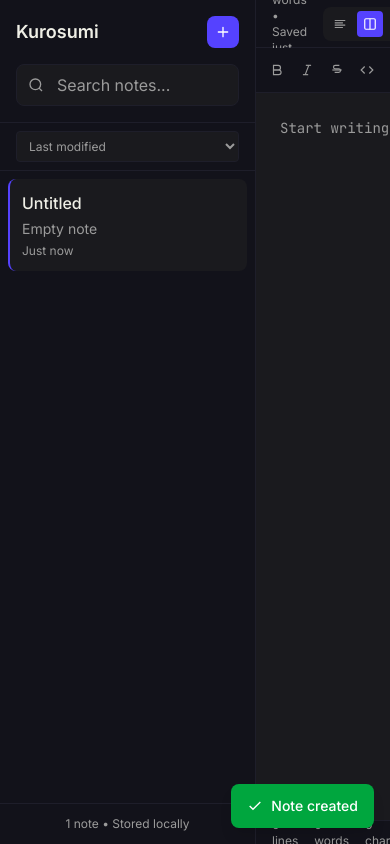
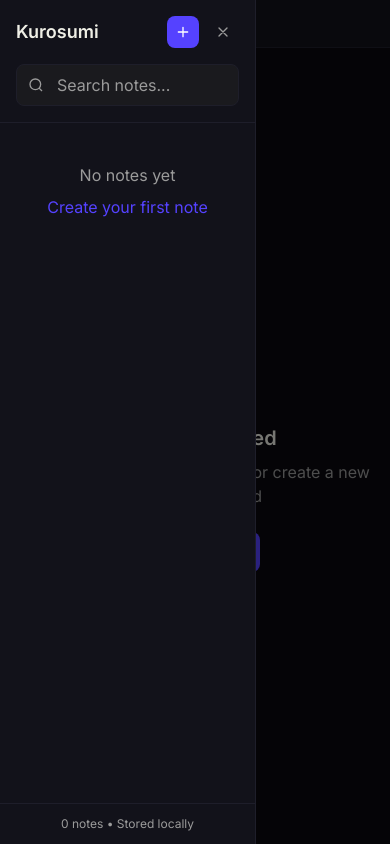
Before and after one commit to md-zeon/kurosumi, a Next.js app: page / in a window 390 px wide. Both pictures are taken after a click on the button "Open sidebar". Built offline with nearby package versions, Linux system fonts and the light colour scheme.

Commit message:
feat: add full mobile responsiveness with sidebar drawer and responsive UI

```diff
--- a/src/app/page.tsx
+++ b/src/app/page.tsx
@@ -18,8 +18,32 @@
   const [saveTimeout, setSaveTimeout] = useState<NodeJS.Timeout | null>(null);
   const [isFullscreen, setIsFullscreen] = useState(false);
   const [showShortcuts, setShowShortcuts] = useState(false);
+  const [sidebarOpen, setSidebarOpen] = useState(false);
+  const [isMobile, setIsMobile] = useState(false);
   const searchInputRef = useRef<HTMLInputElement>(null);
   const { addToast } = useToast();
+
+  // Detect mobile
+  useEffect(() => {
+    const checkMobile = () => {
+      const mobile = window.innerWidth < 768;
+      setIsMobile(mobile);
+      if (!mobile) {
+        setSidebarOpen(false);
+      }
+    };
+
+    checkMobile();
+    window.addEventListener('resize', checkMobile);
+    return () => window.removeEventListener('resize', checkMobile);
+  }, []);
+
+  // Auto-switch to editor view on mobile
+  useEffect(() => {
+    if (isMobile && viewMode === 'split') {
+      setViewMode('editor');
+    }
+  }, [isMobile, viewMode]);
 
   // Load note when selected
   useEffect(() => {
@@ -28,12 +52,16 @@
         if (note) {
           setCurrentNote(note);
           setLastSaved(note.updatedAt);
+          // Close sidebar on mobile after selection
+          if (isMobile) {
+            setSidebarOpen(false);
+          }
         }
       });
     } else {
       setCurrentNote(null);
     }
-  }, [selectedNoteId]);
+  }, [selectedNoteId, isMobile]);
 
   // Create new note
   const handleNewNote = useCallback(async () => {
@@ -116,7 +144,10 @@
       // Ctrl+Shift+F: Focus search
       if ((e.ctrlKey || e.metaKey) && e.shiftKey && e.key === 'F') {
         e.preventDefault();
-        searchInputRef.current?.focus();
+        if (isMobile) {
+          setSidebarOpen(true);
+        }
+        setTimeout(() => searchInputRef.current?.focus(), 100);
       }
 
       // F11: Toggle fullscreen
@@ -131,24 +162,28 @@
         setShowShortcuts(true);
       }
 
-      // Escape: Close modals or exit fullscreen
+      // Escape: Close modals, sidebar, or exit fullscreen
       if (e.key === 'Escape') {
         if (showShortcuts) {
           setShowShortcuts(false);
+        } else if (sidebarOpen) {
+          setSidebarOpen(false);
         } else if (isFullscreen) {
           setIsFullscreen(false);
         }
       }
 
-      // 1, 2, 3: View modes
+      // 1, 2, 3: View modes (only on desktop)
+      if (!isMobile) {
         if (e.key === '1') setViewMode('editor');
         if (e.key === '2') setViewMode('split');
         if (e.key === '3') setViewMode('preview');
+      }
     };
 
     window.addEventListener('keydown', handleKeyDown);
     return () => window.removeEventListener('keydown', handleKeyDown);
-  }, [handleNewNote, isFullscreen, showShortcuts]);
+  }, [handleNewNote, isFullscreen, showShortcuts, sidebarOpen, isMobile]);
 
   // Toggle fullscreen
   const toggleFullscreen = useCallback(() => {
@@ -159,6 +194,11 @@
       document.exitFullscreen();
       setIsFullscreen(false);
     }
+  }, []);
+
+  // Toggle sidebar
+  const toggleSidebar = useCallback(() => {
+    setSidebarOpen((prev) => !prev);
   }, []);
 
   // Word count and character count
@@ -182,14 +222,29 @@
 
   return (
     <div className="flex h-screen bg-[#0A090F] overflow-hidden">
+      {/* Mobile sidebar backdrop */}
+      {isMobile && sidebarOpen && (
+        <div
+          className="fixed inset-0 bg-black/50 z-40 md:hidden"
+          onClick={() => setSidebarOpen(false)}
+        />
+      )}
+
       {/* Sidebar */}
+      <div className={`
+        ${isMobile ? 'fixed inset-y-0 left-0 z-50 transform transition-transform duration-300' : 'relative'}
+        ${isMobile && !sidebarOpen ? '-translate-x-full' : 'translate-x-0'}
+      `}>
         <NoteSidebar
           selectedNoteId={selectedNoteId}
           onSelectNote={setSelectedNoteId}
           onNewNote={handleNewNote}
           refreshTrigger={refreshTrigger}
           searchInputRef={searchInputRef}
+          isMobile={isMobile}
+          onClose={() => setSidebarOpen(false)}
         />
+      </div>
 
       {/* Main content */}
       <div className="flex-1 flex flex-col min-w-0">
@@ -203,6 +258,8 @@
           onNoteCreated={() => setRefreshTrigger((prev) => prev + 1)}
           wordCount={wordCount}
           lastSaved={lastSaved}
+          isMobile={isMobile}
+          onToggleSidebar={toggleSidebar}
         />
 
         {/* Editor/Preview area */}
@@ -232,7 +289,7 @@
                   </svg>
                   New Note
                 </button>
-                <p className="text-xs text-[#9B9B9B] mt-4">
+                <p className="text-xs text-[#9B9B9B] mt-4 hidden md:block">
                   Press <kbd className="px-1.5 py-0.5 font-mono bg-[#12121A] border border-[#1E1E2A] rounded">Ctrl+N</kbd> to create a note
                 </p>
               </div>
@@ -247,7 +304,7 @@
                 />
               )}
               {viewMode === 'split' && (
-                <div className="w-px bg-[#1E1E2A]" />
+                <div className="w-px bg-[#1E1E2A] hidden md:block" />
               )}
               {(viewMode === 'preview' || viewMode === 'split') && (
                 <MarkdownPreview content={currentNote.content} />
@@ -258,21 +315,21 @@
 
         {/* Status bar */}
         {currentNote && (
-          <div className="h-6 border-t border-[#1E1E2A] bg-[#12121A] flex items-center justify-between px-4 text-xs text-[#9B9B9B]">
-            <div className="flex items-center gap-4">
-              <span>{lineCount} lines</span>
+          <div className="h-6 border-t border-[#1E1E2A] bg-[#12121A] flex items-center justify-between px-2 md:px-4 text-xs text-[#9B9B9B]">
+            <div className="flex items-center gap-2 md:gap-4">
+              <span className="hidden sm:inline">{lineCount} lines</span>
               <span>{wordCount} words</span>
-              <span>{charCount} chars</span>
+              <span className="hidden sm:inline">{charCount} chars</span>
             </div>
-            <div className="flex items-center gap-4">
+            <div className="flex items-center gap-2 md:gap-4">
               <button
                 onClick={() => setShowShortcuts(true)}
-                className="hover:text-[#EFEFE6] transition-colors"
+                className="hover:text-[#EFEFE6] transition-colors hidden md:block"
                 title="Keyboard shortcuts"
               >
                 <kbd className="px-1 py-0.5 font-mono bg-[#1A1A1E] border border-[#1E1E2A] rounded">?</kbd>
               </button>
-              <span>Markdown</span>
+              <span className="hidden sm:inline">Markdown</span>
               <span>GFM</span>
             </div>
           </div>
--- a/src/components/MarkdownEditor.tsx
+++ b/src/components/MarkdownEditor.tsx
@@ -90,7 +90,7 @@
           onChange={handleChange}
           onKeyDown={handleKeyDown}
           placeholder="Start writing... (Markdown supported)"
-          className="w-full h-full p-6 bg-transparent text-[#EFEFE6] font-mono text-sm leading-relaxed resize-none focus:outline-none placeholder-[#9B9B9B]"
+          className="w-full h-full p-3 md:p-6 bg-transparent text-[#EFEFE6] font-mono text-sm leading-relaxed resize-none focus:outline-none placeholder-[#9B9B9B]"
           spellCheck={false}
         />
       </div>
--- a/src/components/MarkdownPreview.tsx
+++ b/src/components/MarkdownPreview.tsx
@@ -73,7 +73,7 @@
   }, [handleCopy]);
 
   return (
-    <div className="flex-1 h-full overflow-auto bg-[#0F0F14] p-6">
+    <div className="flex-1 h-full overflow-auto bg-[#0F0F14] p-3 md:p-6">
       <div
         ref={containerRef}
         className="markdown-body"
--- a/src/components/NoteHeader.tsx
+++ b/src/components/NoteHeader.tsx
@@ -15,6 +15,8 @@
   onNoteCreated?: () => void;
   wordCount: number;
   lastSaved: Date | null;
+  isMobile?: boolean;
+  onToggleSidebar?: () => void;
 }
 
 export default function NoteHeader({
@@ -26,6 +28,8 @@
   onNoteCreated,
   wordCount,
   lastSaved,
+  isMobile,
+  onToggleSidebar,
 }: NoteHeaderProps) {
   const [isEditingTitle, setIsEditingTitle] = useState(false);
   const [showExportMenu, setShowExportMenu] = useState(false);
@@ -569,8 +573,19 @@
   };
 
   return (
-    <header className="h-12 border-b border-[#1E1E2A] bg-[#12121A] flex items-center justify-between px-4">
-      <div className="flex items-center gap-4 flex-1 min-w-0">
+    <header className="h-12 border-b border-[#1E1E2A] bg-[#12121A] flex items-center justify-between px-2 md:px-4">
+      <div className="flex items-center gap-2 md:gap-4 flex-1 min-w-0">
+        {isMobile && (
+          <button
+            onClick={onToggleSidebar}
+            className="p-1.5 rounded hover:bg-[#1A1A1E] text-[#9B9B9B] hover:text-[#EFEFE6] transition-colors"
+            title="Open sidebar"
+          >
+            <svg xmlns="http://www.w3.org/2000/svg" width="18" height="18" viewBox="0 0 24 24" fill="none" stroke="currentColor" strokeWidth="2" strokeLinecap="round" strokeLinejoin="round">
+              <path d="M3 12h18M3 6h18M3 18h18" />
+            </svg>
+          </button>
+        )}
         {note ? (
           isEditingTitle ? (
             <input
@@ -582,7 +597,7 @@
               onKeyDown={(e) => {
                 if (e.key === 'Enter') setIsEditingTitle(false);
               }}
-              className="bg-transparent text-[#EFEFE6] font-medium focus:outline-none border-b border-[#5542FF]"
+              className="bg-transparent text-[#EFEFE6] font-medium focus:outline-none border-b border-[#5542FF] max-w-[200px] md:max-w-none"
             />
           ) : (
             <h2
@@ -599,9 +614,12 @@
       </div>
 
       {note && (
-        <div className="flex items-center gap-2">
-          <span className="text-xs text-[#9B9B9B] mr-2">
+        <div className="flex items-center gap-1 md:gap-2">
+          <span className="text-xs text-[#9B9B9B] mr-1 md:mr-2 hidden sm:inline">
             {wordCount} words • {formatLastSaved(lastSaved)}
+          </span>
+          <span className="text-xs text-[#9B9B9B] mr-1 md:mr-2 sm:hidden">
+            {formatLastSaved(lastSaved)}
           </span>
 
           {/* View mode toggle */}
@@ -619,7 +637,7 @@
             </button>
             <button
               onClick={() => onViewModeChange('split')}
-              className={`p-1.5 rounded ${
+              className={`p-1.5 rounded hidden md:flex ${
                 viewMode === 'split' ? 'bg-[#5542FF] text-white' : 'text-[#9B9B9B] hover:text-[#EFEFE6]'
               }`}
               title="Split view"
--- a/src/components/NoteSidebar.tsx
+++ b/src/components/NoteSidebar.tsx
@@ -15,6 +15,8 @@
   onNewNote: () => void;
   refreshTrigger?: number;
   searchInputRef?: RefObject<HTMLInputElement | null>;
+  isMobile?: boolean;
+  onClose?: () => void;
 }
 
 function sortNotes(notes: Note[], sortBy: SortOption): Note[] {
@@ -38,7 +40,7 @@
   }
 }
 
-export default function NoteSidebar({ selectedNoteId, onSelectNote, onNewNote, refreshTrigger, searchInputRef }: NoteSidebarProps) {
+export default function NoteSidebar({ selectedNoteId, onSelectNote, onNewNote, refreshTrigger, searchInputRef, isMobile, onClose }: NoteSidebarProps) {
   const [notes, setNotes] = useState<Note[]>([]);
   const [searchQuery, setSearchQuery] = useState('');
   const [sortBy, setSortBy] = useState<SortOption>('updated-desc');
@@ -120,6 +122,7 @@
       <div className="p-4 border-b border-[#1E1E2A]">
         <div className="flex items-center justify-between mb-4">
           <h1 className="text-lg font-semibold text-[#EFEFE6]">Kurosumi</h1>
+          <div className="flex items-center gap-2">
             <button
               onClick={onNewNote}
               className="p-2 rounded-lg bg-[#5542FF] hover:bg-[#7B6FFF] text-white transition-colors"
@@ -129,6 +132,18 @@
                 <path d="M12 5v14M5 12h14" />
               </svg>
             </button>
+            {isMobile && (
+              <button
+                onClick={onClose}
+                className="p-2 rounded-lg hover:bg-[#1A1A1E] text-[#9B9B9B] hover:text-[#EFEFE6] transition-colors"
+                title="Close sidebar"
+              >
+                <svg xmlns="http://www.w3.org/2000/svg" width="16" height="16" viewBox="0 0 24 24" fill="none" stroke="currentColor" strokeWidth="2" strokeLinecap="round" strokeLinejoin="round">
+                  <path d="M18 6 6 18M6 6l12 12" />
+                </svg>
+              </button>
+            )}
+          </div>
         </div>
         <SearchBar ref={searchInputRef} value={searchQuery} onChange={setSearchQuery} />
       </div>
```
Lines whose indentation alone changed are shown as unchanged.
